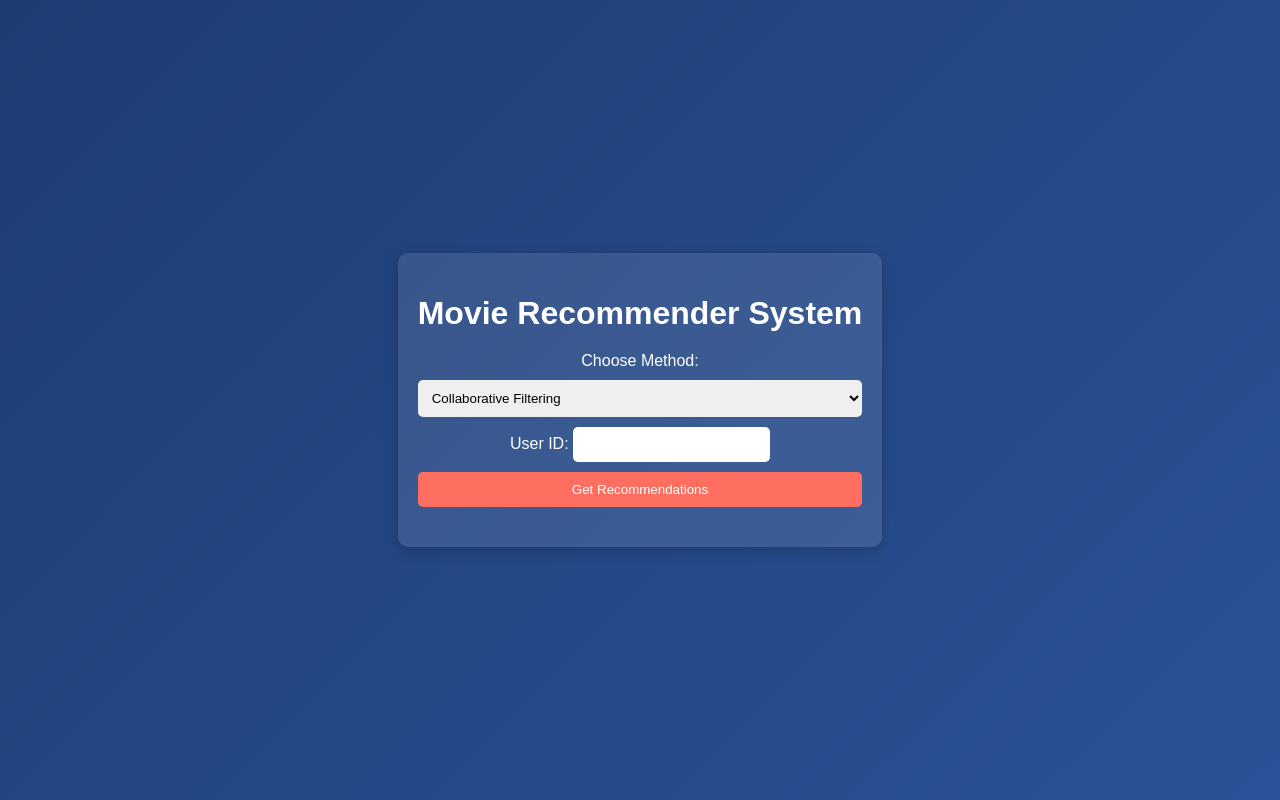
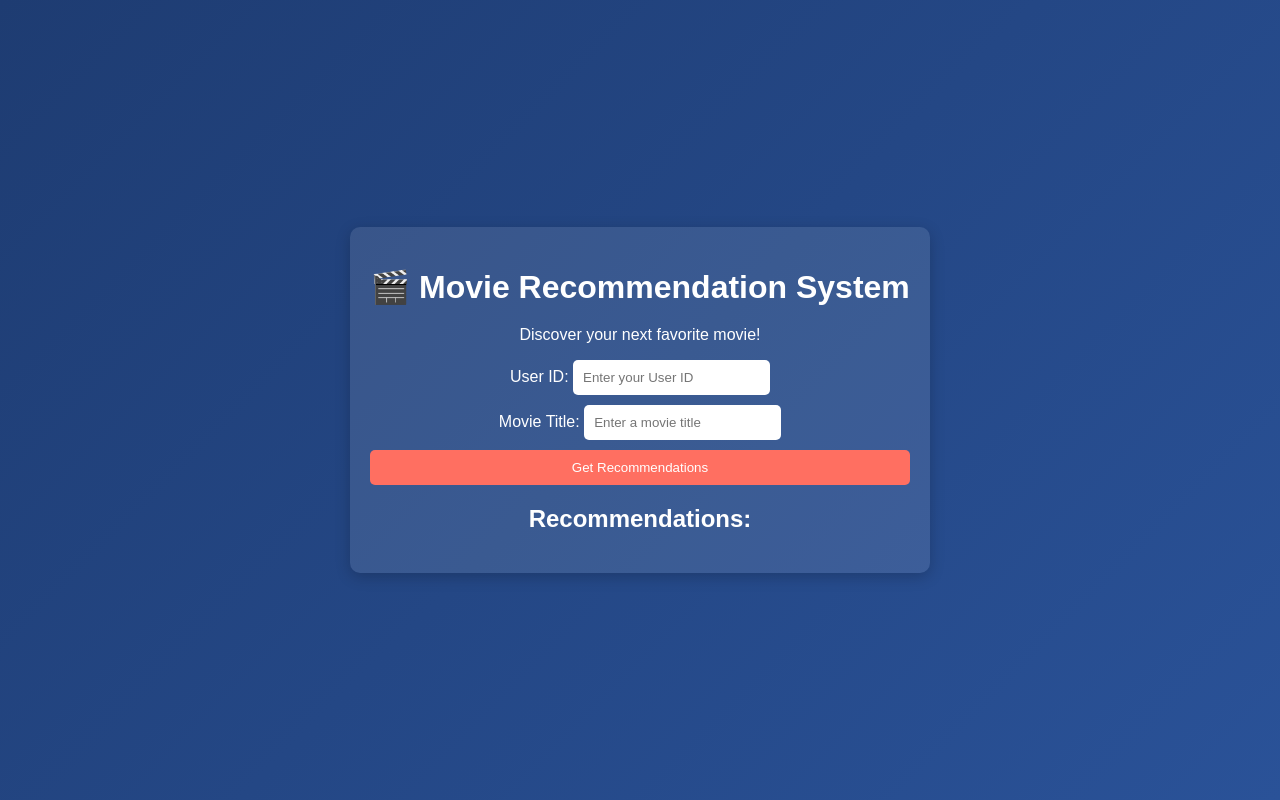
Before and after one commit to ShlokP06/ML, a Flask app: page / in a window 1280 px wide. Run offline with Flask 3, Linux system fonts and the light colour scheme; parts of the project's set-up code (start-up, migrations or seed data) failed here and were passed over.

Commit message:
Update index.html

```diff
--- a/templates/index.html
+++ b/templates/index.html
@@ -3,31 +3,32 @@
 <head>
     <meta charset="UTF-8">
     <meta name="viewport" content="width=device-width, initial-scale=1.0">
-    <title>Movie Recommender</title>
-    <link rel="stylesheet" href="{{ url_for('static', filename='css/styles.css') }}">
+    <title>Movie Recommendation System</title>
+    <link rel="stylesheet" href="{{url_for('static',filename='css/styles.css')}}">
+    <link href="https://fonts.googleapis.com/css2?family=Poppins:wght@400;600&family=Roboto:wght@300;400&display=swap" rel="stylesheet">
 </head>
 <body>
     <div class="container">
-        <h1>Movie Recommender System</h1>
-        <form id="recommendationForm">
-            <label for="method">Choose Method:</label>
-            <select id="method" name="method">
-                <option value="CF">Collaborative Filtering</option>
-                <option value="Content">Content-Based Filtering</option>
-                <option value="Hybrid">Hybrid Filtering</option>
-            </select>
-            <div id="userIdInput">
-                <label for="userId">User ID:</label>
-                <input type="number" id="userId" name="userId" required>
+        <div class="header">
+            <h1>🎬 Movie Recommendation System</h1>
+            <p>Discover your next favorite movie!</p>
+        </div>
+        <form id="recommendationForm" class="form">
+            <div class="form-group">
+                <label for="user_id">User ID:</label>
+                <input type="text" id="user_id" name="user_id" required placeholder="Enter your User ID">
             </div>
-            <div id="titleInput" style="display: none;">
+            <div class="form-group">
                 <label for="title">Movie Title:</label>
-                <input type="text" id="title" name="title">
+                <input type="text" id="title" name="title" required placeholder="Enter a movie title">
             </div>
-            <button type="submit">Get Recommendations</button>
+            <button type="submit" class="btn">Get Recommendations</button>
         </form>
-        <div id="results" class="results"></div>
+        <div id="recommendations" class="recommendations">
+            <h2>Recommendations:</h2>
+            <ul id="recommendations-list"></ul>
+        </div>
     </div>
-    <script src="{{ url_for('static', filename='js/script.js') }}"></script>
+    <script src="{{url_for('static',filename='js/script.js')}}"></script>
 </body>
 </html>
```
